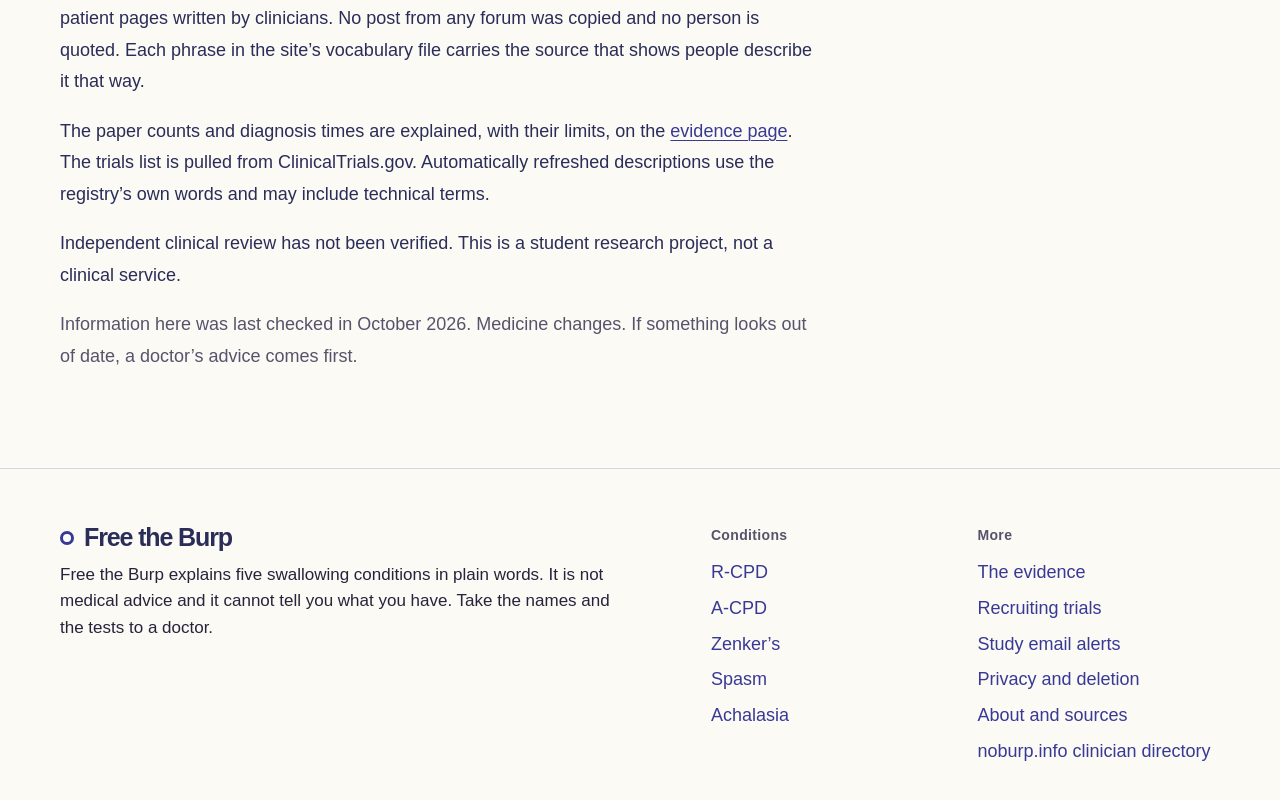
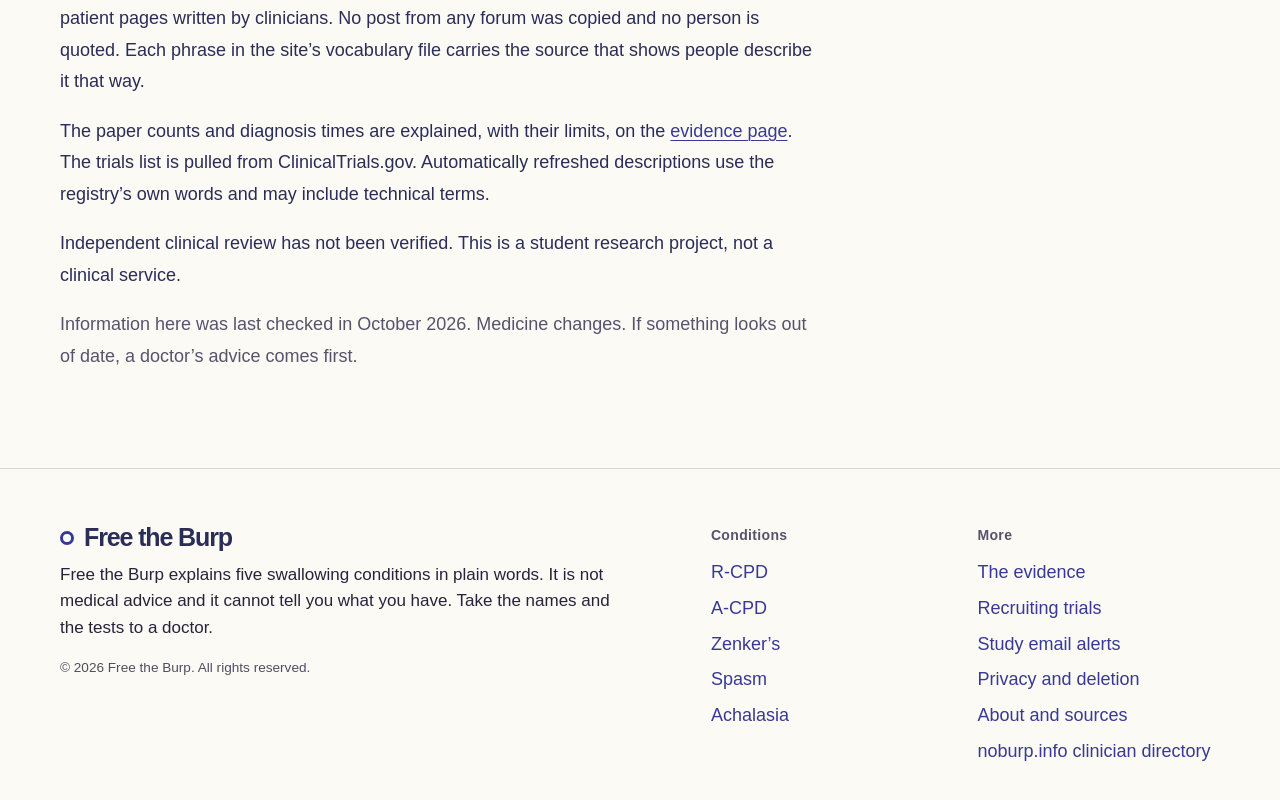
Before and after one commit to rlin009/alzheimers-access, a Next.js app: page /free-the-burp/about in a window 1280 px wide. Shown: the part 1279-2079 px from the top of the page. Built offline with nearby package versions, Linux system fonts and the light colour scheme.

Commit message:
Update chrome.tsx

```diff
--- a/src/app/(free-the-burp)/free-the-burp/_components/chrome.tsx
+++ b/src/app/(free-the-burp)/free-the-burp/_components/chrome.tsx
@@ -29,6 +29,9 @@ export function NiFooter() {
             medical advice and it cannot tell you what you have. Take the names and
             the tests to a doctor.
           </p>
+          <p className="ni-copyright" style={{ marginTop: '1rem', fontSize: '0.85rem', opacity: 0.8 }}>
+            &copy; 2026 Free the Burp. All rights reserved.
+          </p>
         </div>
         <div className="ni-footer-cols">
           <nav aria-label="Conditions">
```
